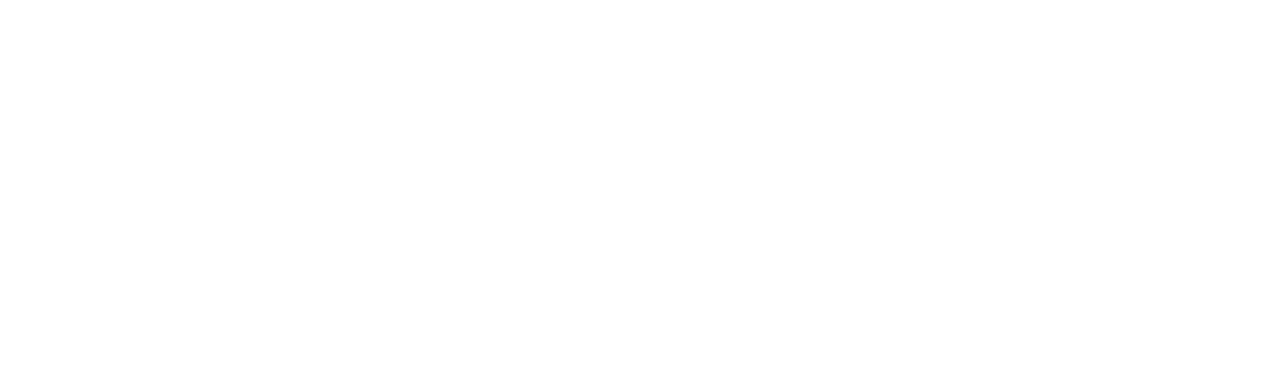
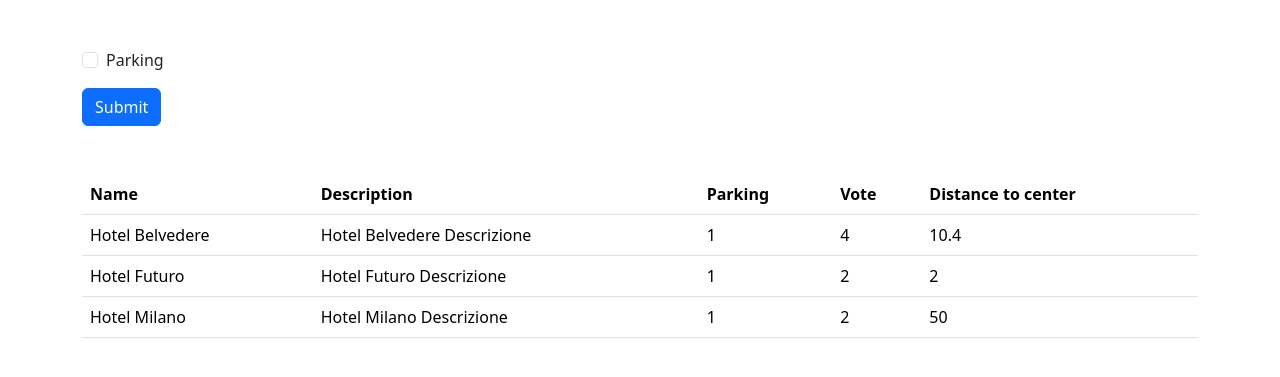
Before and after one commit to estherpinos/php-hotel, a PHP site: page /?parking=1 in a window 1280 px wide. Before the commit the part shown is empty. Shown: the top 377 px of the page. Run offline with PHP 8.4, Linux system fonts and the light colour scheme.

Commit message:
Add [table con dati]

```diff
--- a/index.php
+++ b/index.php
@@ -40,4 +40,69 @@
 
     ];
 
+    $parking=$_GET['parking'];
+
+
 ?>
+
+<!DOCTYPE html>
+<html lang="en">
+<head>
+  <meta charset="UTF-8">
+  <meta name="viewport" content="width=device-width, initial-scale=1.0">
+  <title>php hotel</title>
+
+  <!-- BOOTSTRAP -->
+  <link href="https://cdn.jsdelivr.net/npm/bootstrap@5.3.2/dist/css/bootstrap.min.css" rel="stylesheet" integrity="sha384-T3c6CoIi6uLrA9TneNEoa7RxnatzjcDSCmG1MXxSR1GAsXEV/Dwwykc2MPK8M2HN" crossorigin="anonymous">
+  <script src="https://cdn.jsdelivr.net/npm/bootstrap@5.3.2/dist/js/bootstrap.bundle.min.js" integrity="sha384-C6RzsynM9kWDrMNeT87bh95OGNyZPhcTNXj1NW7RuBCsyN/o0jlpcV8Qyq46cDfL" crossorigin="anonymous"></script>
+</head>
+<body>
+
+  <div class="container mt-5">
+
+    <form action="/php-hotel" method="GET">
+      <div class="mb-3 form-check">
+        <input type="checkbox" name="parking" class="form-check-input" id="exampleCheck1">
+        <label class="form-check-label" for="exampleCheck1">Parking</label>
+      </div>
+
+      <button type="submit" class="btn btn-primary text-center ">Submit</button>
+    </form>
+
+    <table class="table mt-5 ">
+      <thead>
+        <tr>
+
+          <th scope="col">Name</th>
+          <th scope="col">Description</th>
+          <th scope="col">Parking</th>
+          <th scope="col">Vote</th>
+          <th scope="col">Distance to center</th>
+        </tr>
+      </thead>
+      <tbody>
+        <?php foreach ($hotels as $hotel) {  ?>
+
+          <?php
+            if($parking){
+              if($hotel['parking']){ ?>
+                <tr class="">
+                  <td> <?php echo $hotel['name'] ?> </td>
+                  <td> <?php echo $hotel['description'] ?> </td>
+                  <td> <?php echo $hotel['parking'] ?> </td>
+                  <td> <?php echo $hotel['vote'] ?> </td>
+                  <td> <?php echo $hotel['distance_to_center'] ?> </td>
+                </tr>
+              <?php
+              } ?>
+            <?php } ?>
+
+        <?php } ?>
+
+      </tbody>
+    </table>
+  </div>
+
+
+</body>
+</html>
```
